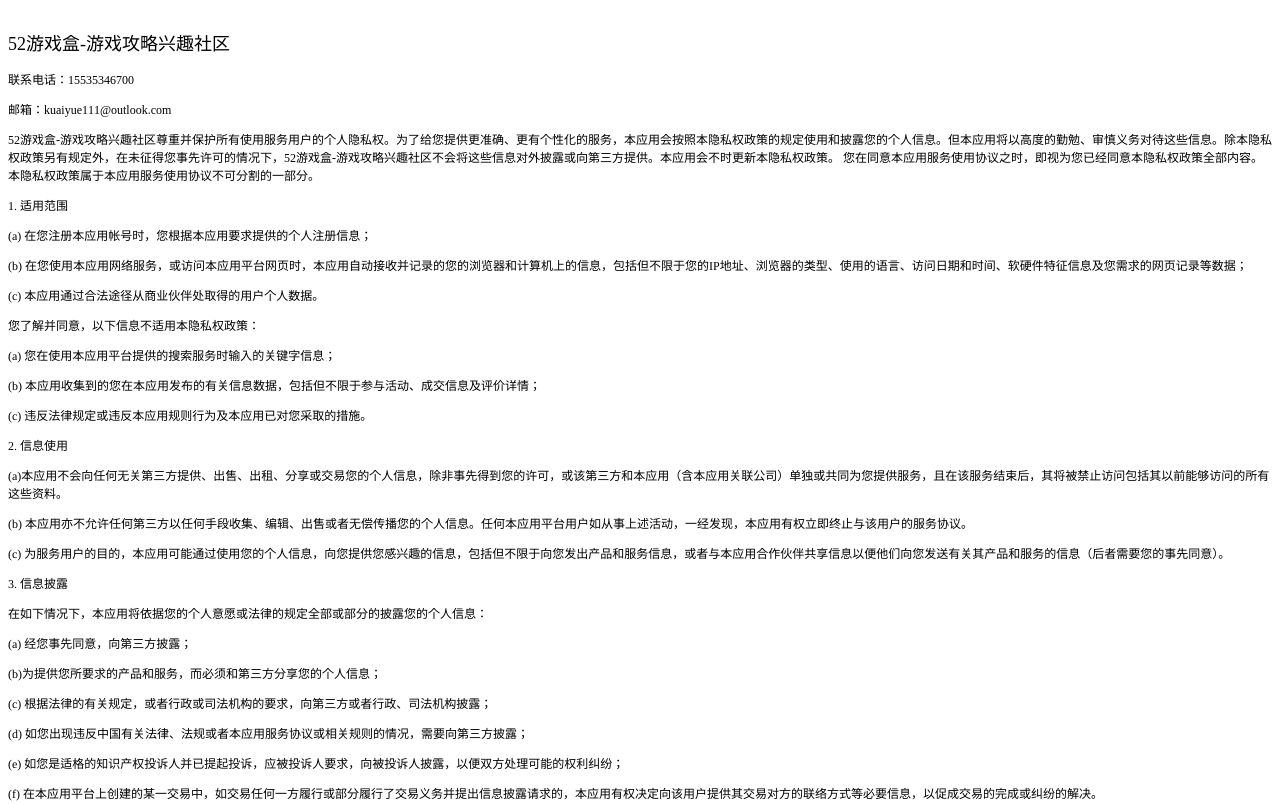
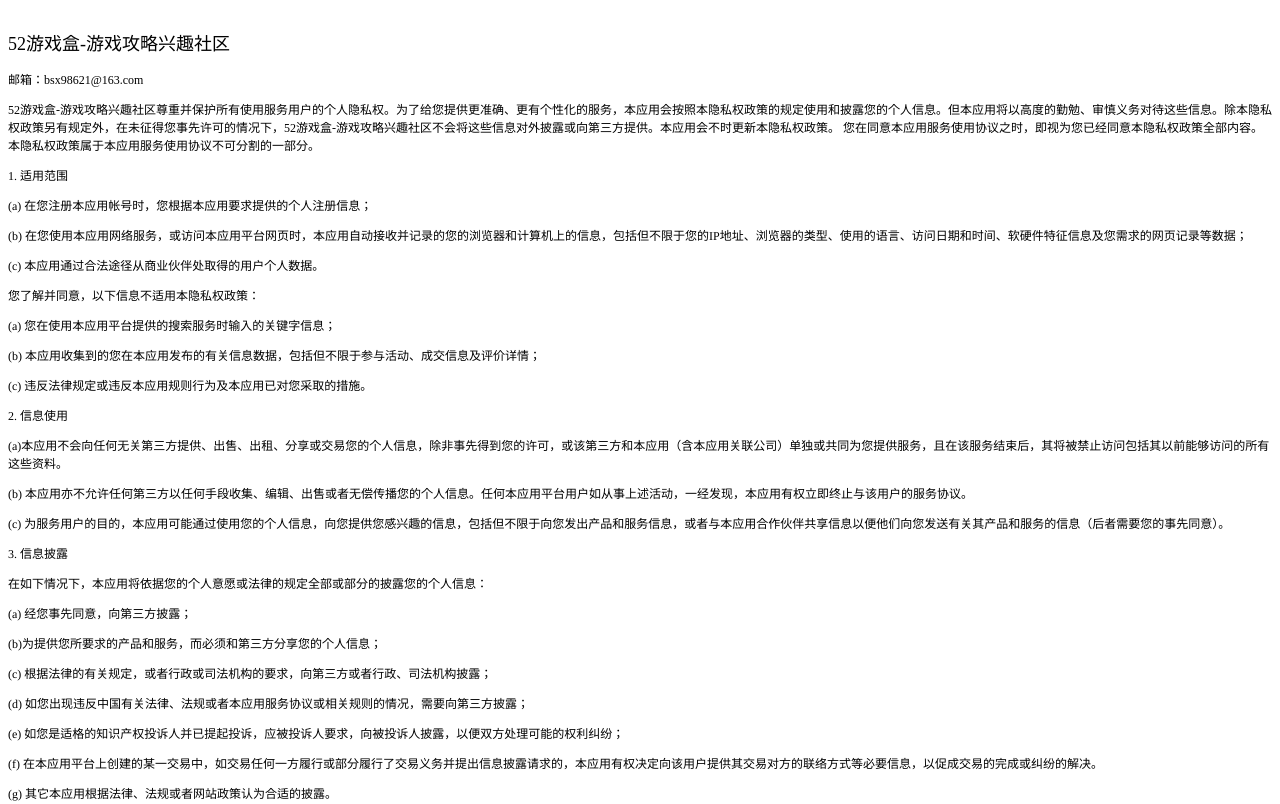
Before and after one commit to danshuihaibian/jxm.github.io, a plain HTML site: page index.html in a window 1280 px wide. Shown: the top 804 px of the page. Drawn offline with Linux system fonts and the light colour scheme.

Commit message:
Update index.html

```diff
--- a/index.html
+++ b/index.html
@@ -18,8 +18,7 @@
 <body>
 <h2 style="margin: 0.0px 0.0px 14.9px 0.0px; font: 18.0px 'Songti SC'; color: #000000; -webkit-text-stroke: #000000"><span class="s1"><br>
 52游戏盒-游戏攻略兴趣社区</span></h2>
-<p class="p2"><span class="s1">联系电话：15535346700</span></p>
-<p class="p2"><span class="s1">邮箱：kuaiyue111@outlook.com</span></p>
+<p class="p2"><span class="s1">邮箱：bsx98621@163.com</span></p>
 <p class="p2"><span class="s1">52游戏盒-游戏攻略兴趣社区尊重并保护所有使用服务用户的个人隐私权。为了给您提供更准确、更有个性化的服务，本应用会按照本隐私权政策的规定使用和披露您的个人信息。但本应用将以高度的勤勉、审慎义务对待这些信息。除本隐私权政策另有规定外，在未征得您事先许可的情况下，52游戏盒-游戏攻略兴趣社区不会将这些信息对外披露或向第三方提供。本应用会不时更新本隐私权政策。</span><span class="s2"> </span><span class="s1">您在同意本应用服务使用协议之时，即视为您已经同意本隐私权政策全部内容。本隐私权政策属于本应用服务使用协议不可分割的一部分。</span><span class="s2"><span class="Apple-converted-space"> </span></span></p>
 <p class="p2"><span class="s2">1. </span><span class="s1">适用范围</span></p>
 <p class="p2"><span class="s2">(a) </span><span class="s1">在您注册本应用帐号时，您根据本应用要求提供的个人注册信息；</span></p>
```
